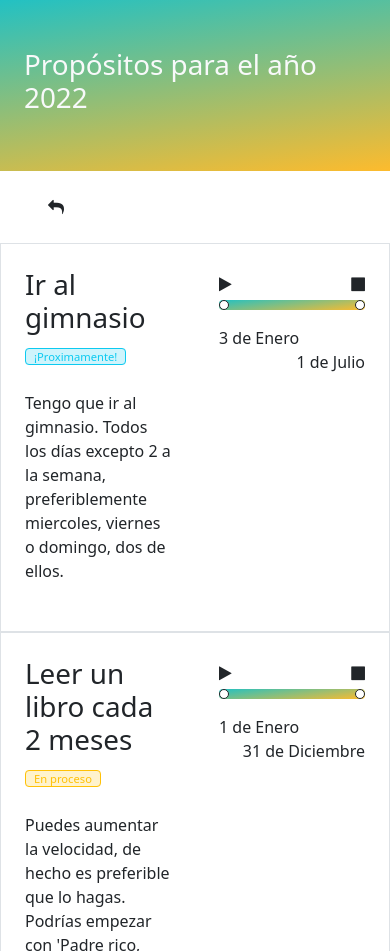
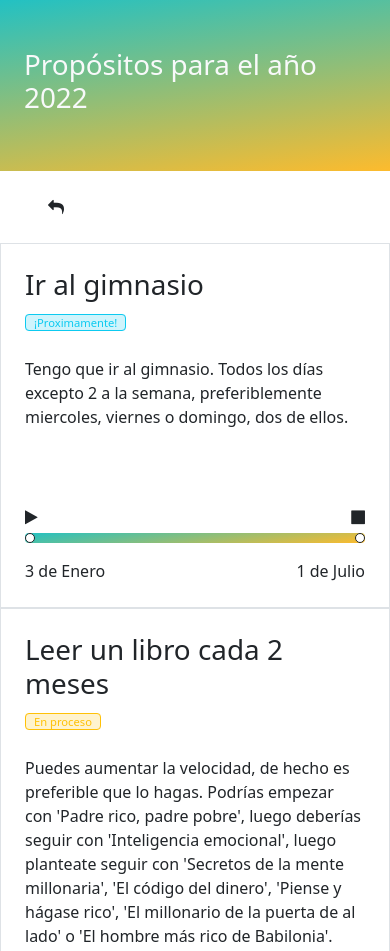
Before and after one commit to Diego-Martin-Mellado/propositos, a plain HTML site: page 2022/index.html in a window 390 px wide. Shown: the top 951 px of the page. Drawn offline with nearby package versions, Linux system fonts and the light colour scheme.

Commit message:
Set responsive

```diff
--- a/2022/index.html
+++ b/2022/index.html
@@ -114,7 +114,7 @@
 
 			// primer col
 			let col1 = document.createElement ('div')
-			col1.setAttribute ('class', 'col p-4')
+			col1.setAttribute ('class', 'col-md p-4')
 
 			// titulo
 			let titulo = document.createElement ('h1')
@@ -138,7 +138,7 @@
 			col1.appendChild (descripcion)
 
 			let col2 = document.createElement ('div')
-			col2.setAttribute ('class', 'col p-4')
+			col2.setAttribute ('class', 'col-md p-4')
 
 			let icons = document.createElement ('span')
 			icons.setAttribute ('class', 'float-start mt-2 p-0 rounded w-100')
```
